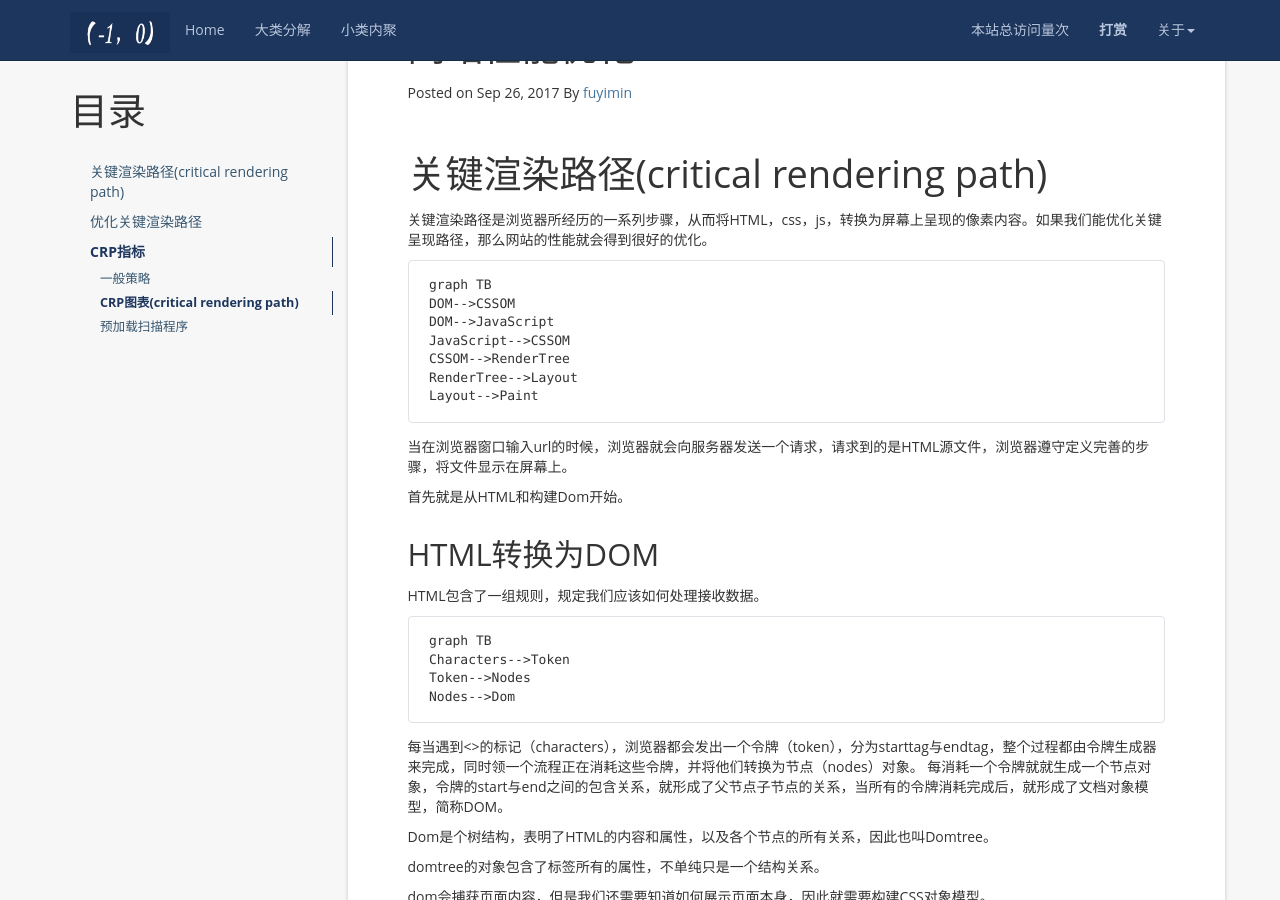
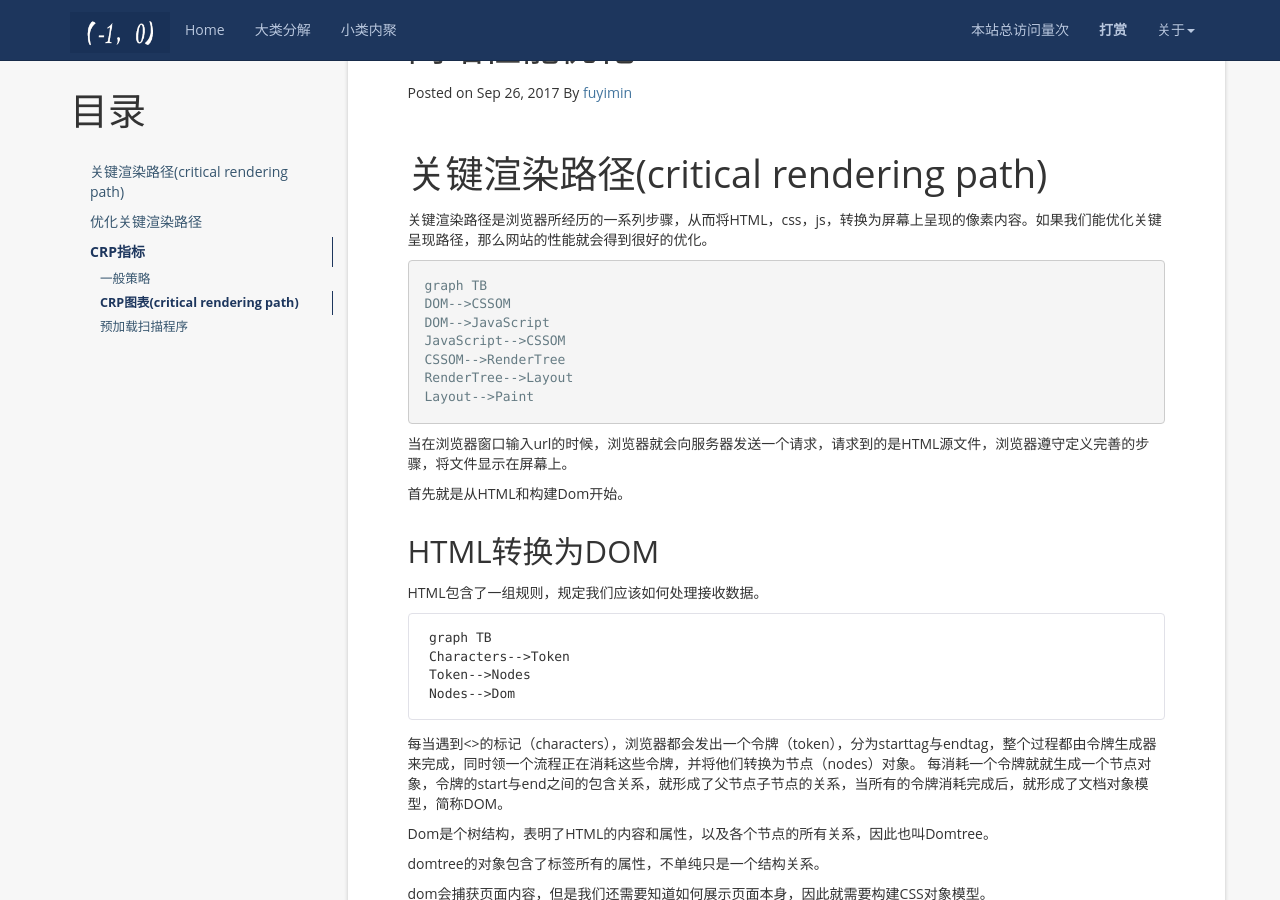
Before and after one commit to aimiy/aimiy.github.io, a Jekyll site: the page built from _posts/notes/html/2017-09-26-网站性能优化.md, in a window 1280 px wide and 900 px high, scrolled down 352 px. Built offline with Jekyll 4.4.1, drawn with Linux system fonts in a browser that asks for light colours; nearby versions of some CDN libraries; comment, search, counter and statistics services are not loaded.

Commit message:
Update 2017-09-26-网站性能优化.md

````diff
--- a/_posts/notes/html/2017-09-26-网站性能优化.md
+++ b/_posts/notes/html/2017-09-26-网站性能优化.md
@@ -15,7 +15,7 @@ tag: 优化
 
 
 
-```
+```flow
 graph TB
 DOM-->CSSOM
 DOM-->JavaScript
````
